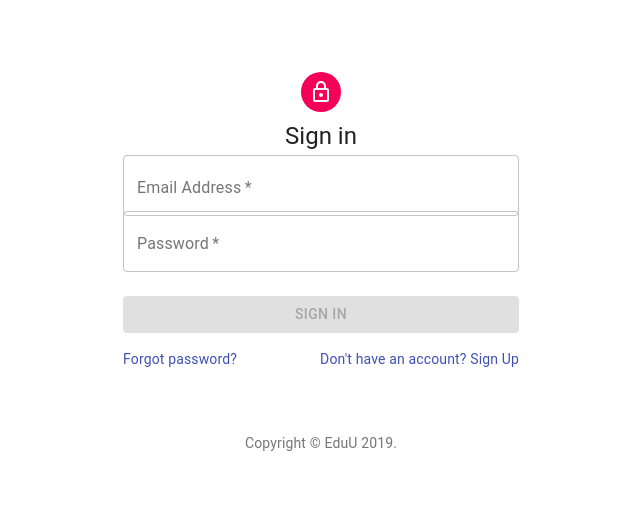
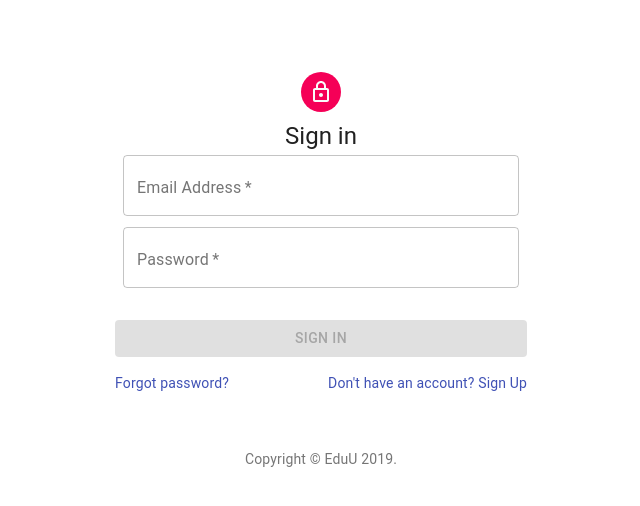
Before and after one commit to pooldiver69/eduU, a React (Create React App) app in the folder client/: page /sign in a window 1280 px wide. Shown: the top 506 px of the page, without its empty margins (319-959 px from the left). Built offline with nearby package versions, Linux system fonts and the light colour scheme; no server answers.

Commit message:
added spacing

```diff
--- a/client/src/components/auth/sign.js
+++ b/client/src/components/auth/sign.js
@@ -87,6 +87,7 @@ export default function SignIn(props) {
           Sign in
         </Typography>
         <form className={classes.form} onSubmit={handleSubmit}>
+          <Grid container spacing={2}>
             <Grid item xs={12}>
               <TextField
                 variant="outlined"
@@ -135,6 +136,7 @@ export default function SignIn(props) {
                 </Link>
               </Grid>
             </Grid>
+          </Grid>
         </form>
       </div>
       <Box mt={8}>
```
Lines whose indentation alone changed are shown as unchanged.
